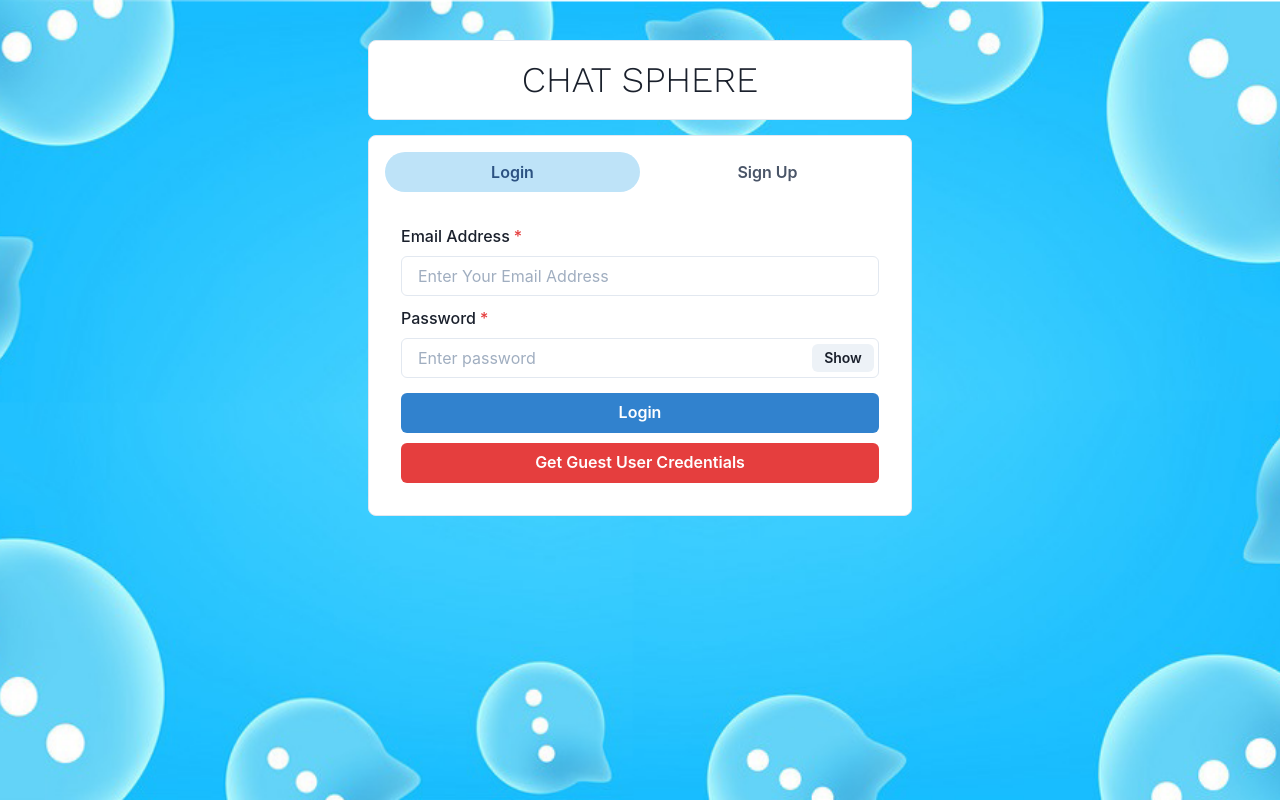
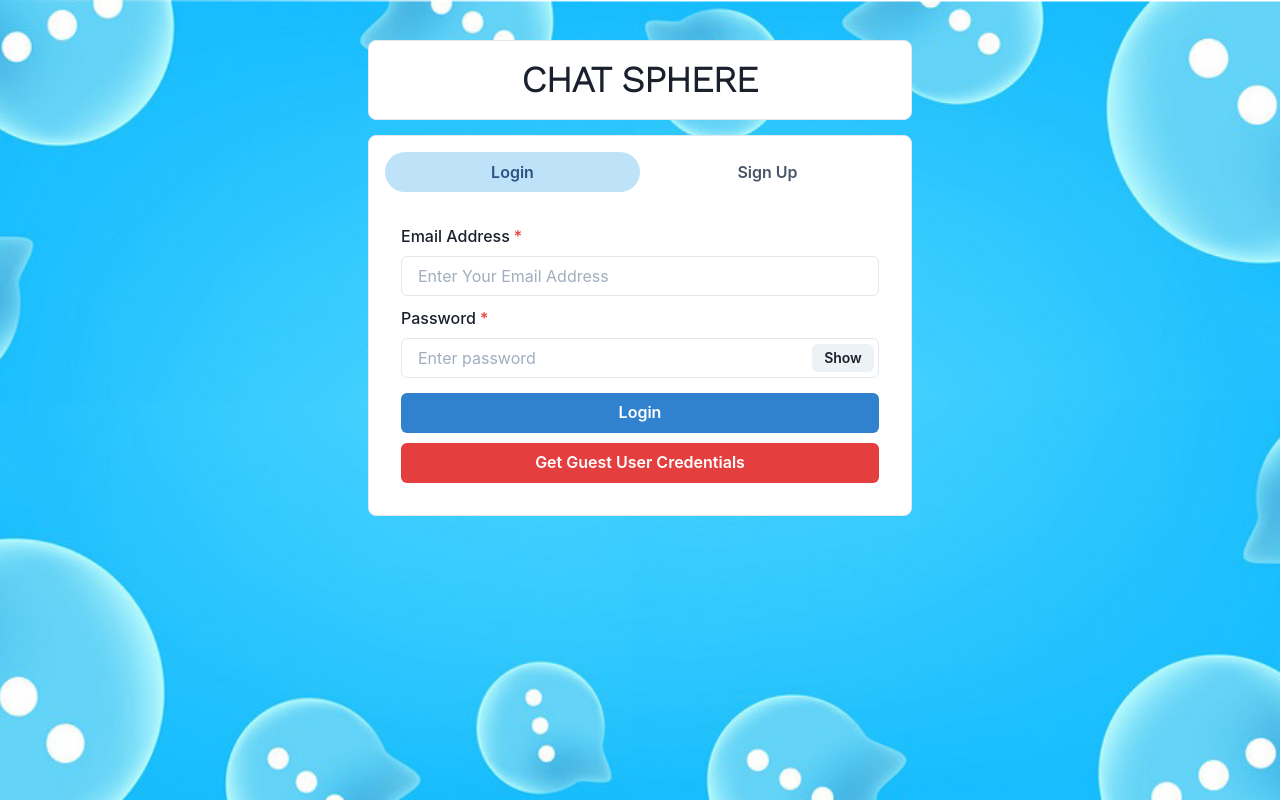
Before and after one commit to shubham-1809/chat-sphere, a React (Create React App) app in the folder frontend/: page / in a window 1280 px wide. Built offline with nearby package versions, Linux system fonts and the light colour scheme.

Commit message:
added files

```diff
--- a/frontend/src/Pages/Homepage.js
+++ b/frontend/src/Pages/Homepage.js
@@ -34,7 +34,7 @@ function Homepage() {
         borderRadius="lg"
         borderWidth="1px"
       >
-        <Text fontSize="4xl" fontFamily="Work sans">
+        <Text fontSize="4xl" fontFamily="Work sans" fontWeight="bold">
           CHAT SPHERE
         </Text>
       </Box>
```
